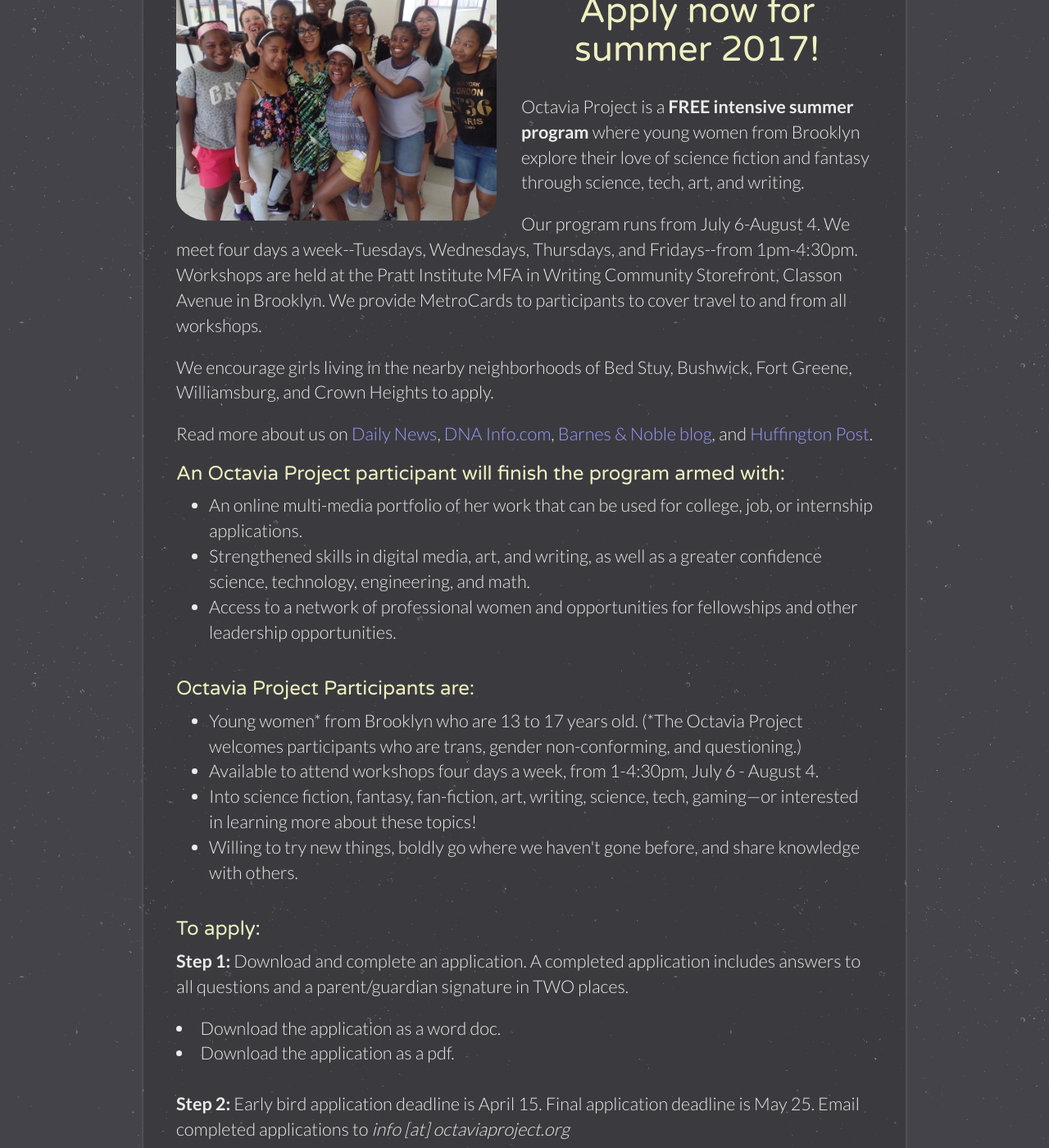
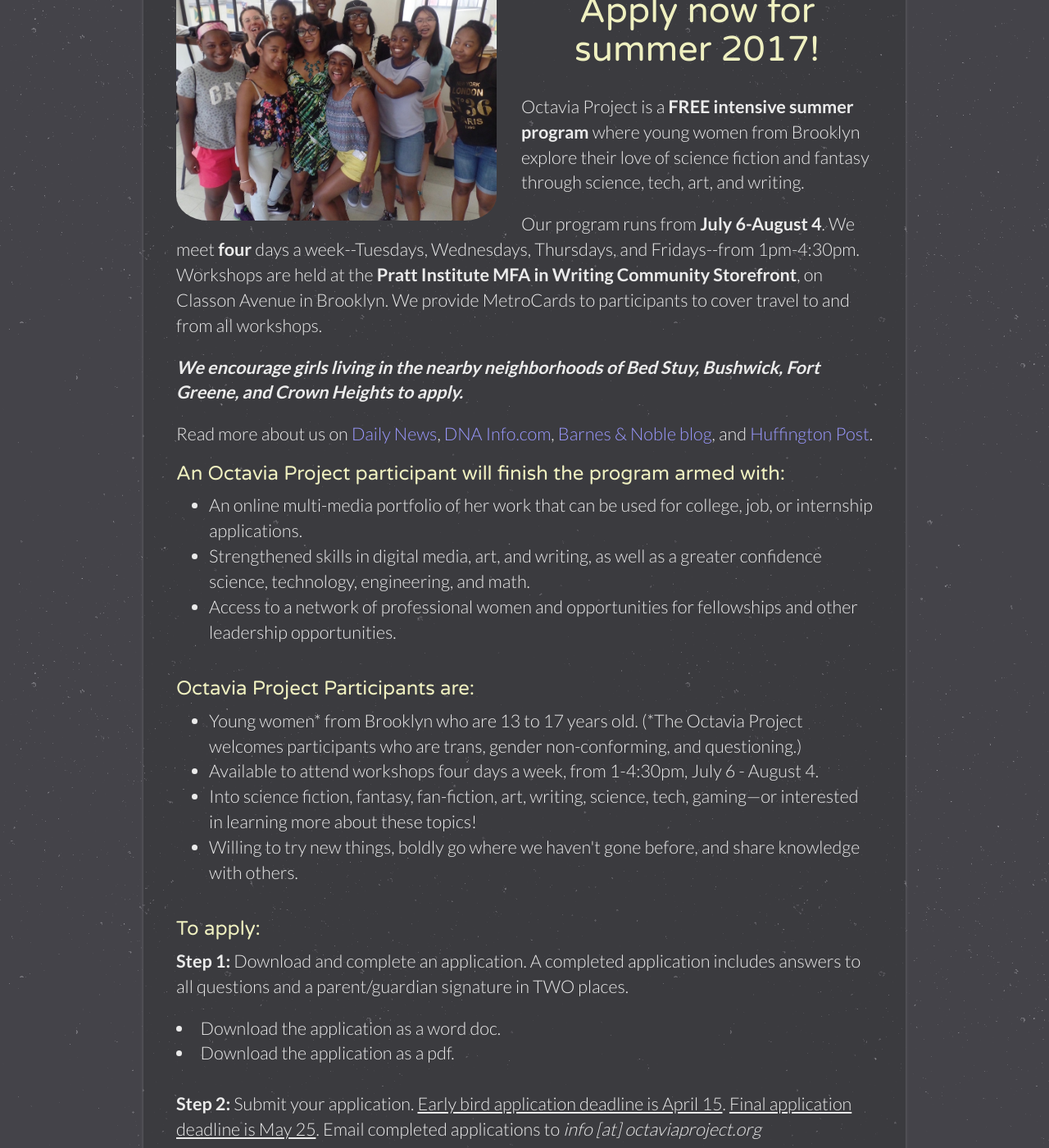
Before and after one commit to OctaviaProject/octaviaproject.github.io, a Jekyll site: the page built from join.html, in a window 1280 px wide and 1400 px high, scrolled down 311 px. Shown: the whole window at 82% size. Built offline with Jekyll 4.4.1, drawn with Linux system fonts in a browser that asks for light colours; comment, search, counter and statistics services are not loaded.

Commit message:
Update join.html

```diff
--- a/join.html
+++ b/join.html
@@ -12,13 +12,13 @@
       explore their love of science fiction and fantasy through science, tech, art, and
       writing.</p>
 
-      <p>Our program runs from July 6-August 4. We meet four days a week--Tuesdays, Wednesdays,
-      Thursdays, and Fridays--from 1pm-4:30pm. Workshops are held at the Pratt Institute MFA
-      in Writing Community Storefront, Classon Avenue in Brooklyn. We provide MetroCards to
+      <p>Our program runs from <b>July 6-August 4</b>. We meet <b>four</b> days a week--Tuesdays, Wednesdays,
+      Thursdays, and Fridays--from 1pm-4:30pm. Workshops are held at the <b>Pratt Institute MFA
+      in Writing Community Storefront</b>, on Classon Avenue in Brooklyn. We provide MetroCards to
       participants to cover travel to and from all workshops.</p>
 
-      <p>We encourage girls living in the nearby neighborhoods of Bed Stuy, Bushwick, Fort Greene,
-      Williamsburg, and Crown Heights to apply.</p>
+      <p><b><i>We encourage girls living in the nearby neighborhoods of Bed Stuy, Bushwick,
+          Fort Greene, and Crown Heights to apply.</i></b></p>
 
       <p>Read more about us on <a target="blank" href="http://www.nydailynews.com/blogs/pageviews/octavia-project-empowers-teen-girls-science-fiction-blog-entry-1.2285161"> Daily News</a>,
       <a target="blank" href="http://www.dnainfo.com/new-york/20150409/bed-stuy/workshops-use-sci-fi-fan-fiction-teach-girls-stem-writing-skills?utm_content=buffer83973&utm_medium=social&utm_source=twitter.com&utm_campaign=buffer">
@@ -57,8 +57,8 @@
         <li>Download the application as a word doc.</li>
         <li>Download the application as a pdf.</li>
         <br>
-        <p><b>Step 2:</b> Early bird application deadline is April 15. Final application deadline
-            is May 25. Email completed applications to <i>info [at] octaviaproject.org</i></p>
+        <p><b>Step 2:</b> Submit your application. <u>Early bird application deadline is April 15</u>. <u>Final application deadline
+            is May 25</u>. Email completed applications to <i>info [at] octaviaproject.org</i></p>
 
 
       <br>
```
